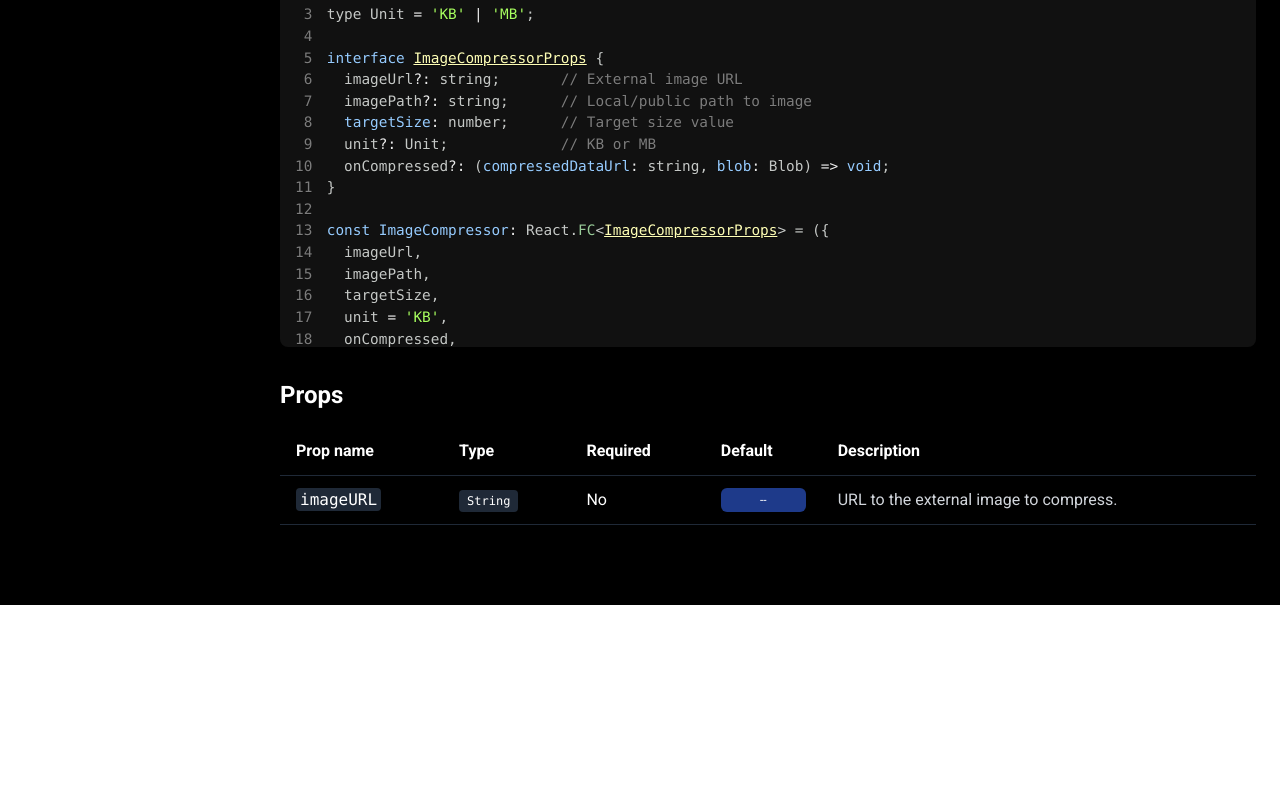
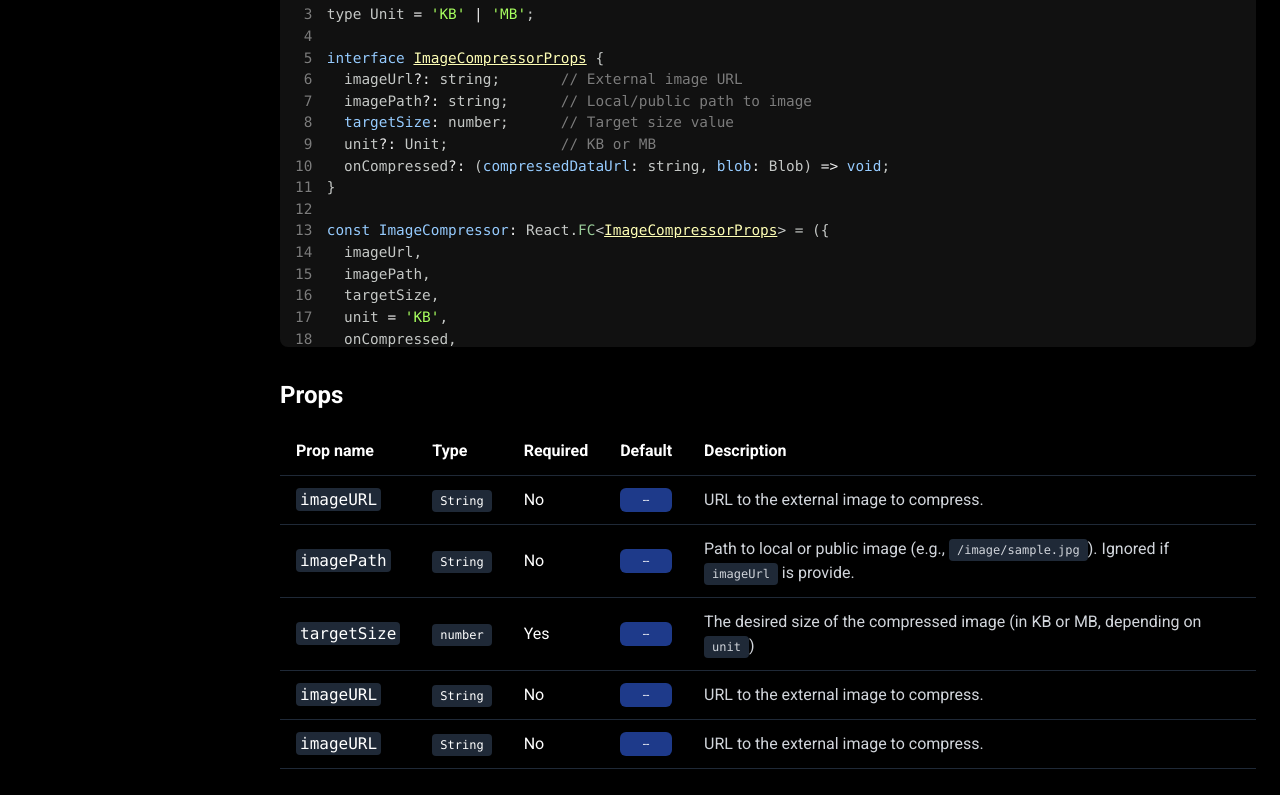
Before and after one commit to Aditay-Singh06/pixcel-craft, a Next.js app in the folder frontend/: page /main/getstarted in a window 1280 px wide. Shown: the part 919-1714 px from the top of the page. Before the commit the page ends 1524 px from the top, so only its background shows below. Built offline with nearby package versions, Linux system fonts and the light colour scheme.

Commit message:
Props and Code

```diff
--- a/frontend/src/app/main/getstarted/page.jsx
+++ b/frontend/src/app/main/getstarted/page.jsx
@@ -353,6 +353,107 @@ String
 
                     </td>
                   </tr>
+                  <tr className="border-b border-gray-800">
+                    <td className="py-3 px-4">
+                      <code className="bg-gray-800 px-1 py-0.5 rounded">
+                        imagePath
+                      </code>
+                    </td>
+                    <td className="py-3 px-4">
+                      <code className="text-xs bg-gray-800 px-2 py-1 rounded">
+String
+{/* {`{ id?: number; name: string; designation: string; image: string }`} */}
+                      </code>
+                    </td>
+                    <td className="py-3 px-4">
+                      No
+                    </td>
+                    <td className="py-3 px-4">
+                      <div className="bg-blue-900 flex justify-center items-center rounded-md text-xs text-white px-2 py-1">
+                        --
+                      </div>
+                    </td>
+                    <td className="py-3 px-4 text-gray-300">
+                    Path to local or public image (e.g., <code className="text-xs bg-gray-800 px-2 py-1 rounded">/image/sample.jpg</code>).
+                    Ignored if <code className="text-xs bg-gray-800 px-2 py-1 rounded">imageUrl</code> is provide.
+
+                    </td>
+                  </tr>
+                  <tr className="border-b border-gray-800">
+                    <td className="py-3 px-4">
+                      <code className="bg-gray-800 px-1 py-0.5 rounded">
+                        targetSize
+                      </code>
+                    </td>
+                    <td className="py-3 px-4">
+                      <code className="text-xs bg-gray-800 px-2 py-1 rounded">
+number
+{/* {`{ id?: number; name: string; designation: string; image: string }`} */}
+                      </code>
+                    </td>
+                    <td className="py-3 px-4">
+                      Yes
+                    </td>
+                    <td className="py-3 px-4">
+                      <div className="bg-blue-900 flex justify-center items-center rounded-md text-xs text-white px-2 py-1">
+                        --
+                      </div>
+                    </td>
+                    <td className="py-3 px-4 text-gray-300">
+                    The desired size of the compressed image (in KB or MB, depending on <code className="text-xs bg-gray-800 px-2 py-1 rounded">unit</code>)
+
+                    </td>
+                  </tr>
+                  <tr className="border-b border-gray-800">
+                    <td className="py-3 px-4">
+                      <code className="bg-gray-800 px-1 py-0.5 rounded">
+                        imageURL
+                      </code>
+                    </td>
+                    <td className="py-3 px-4">
+                      <code className="text-xs bg-gray-800 px-2 py-1 rounded">
+String
+{/* {`{ id?: number; name: string; designation: string; image: string }`} */}
+                      </code>
+                    </td>
+                    <td className="py-3 px-4">
+                      No
+                    </td>
+                    <td className="py-3 px-4">
+                      <div className="bg-blue-900 flex justify-center items-center rounded-md text-xs text-white px-2 py-1">
+                        --
+                      </div>
+                    </td>
+                    <td className="py-3 px-4 text-gray-300">
+                    URL to the external image to compress.
+
+                    </td>
+                  </tr>
+                  <tr className="border-b border-gray-800">
+                    <td className="py-3 px-4">
+                      <code className="bg-gray-800 px-1 py-0.5 rounded">
+                        imageURL
+                      </code>
+                    </td>
+                    <td className="py-3 px-4">
+                      <code className="text-xs bg-gray-800 px-2 py-1 rounded">
+String
+{/* {`{ id?: number; name: string; designation: string; image: string }`} */}
+                      </code>
+                    </td>
+                    <td className="py-3 px-4">
+                      No
+                    </td>
+                    <td className="py-3 px-4">
+                      <div className="bg-blue-900 flex justify-center items-center rounded-md text-xs text-white px-2 py-1">
+                        --
+                      </div>
+                    </td>
+                    <td className="py-3 px-4 text-gray-300">
+                    URL to the external image to compress.
+
+                    </td>
+                  </tr>
                 </tbody>
               </table>
             </div>
```
